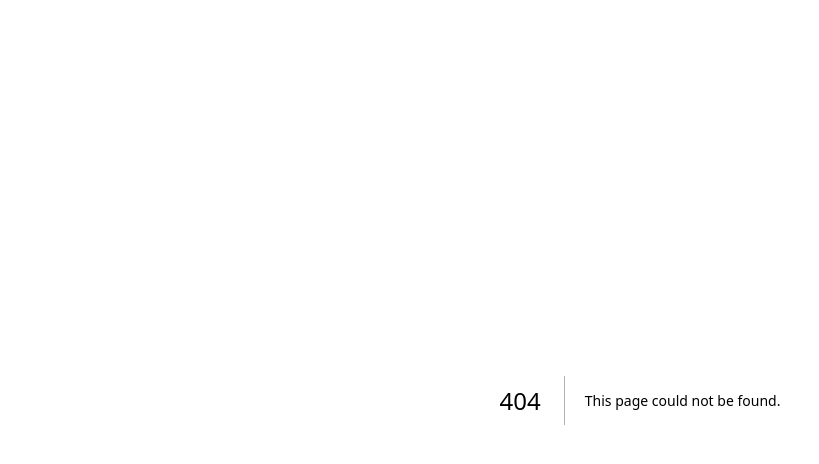
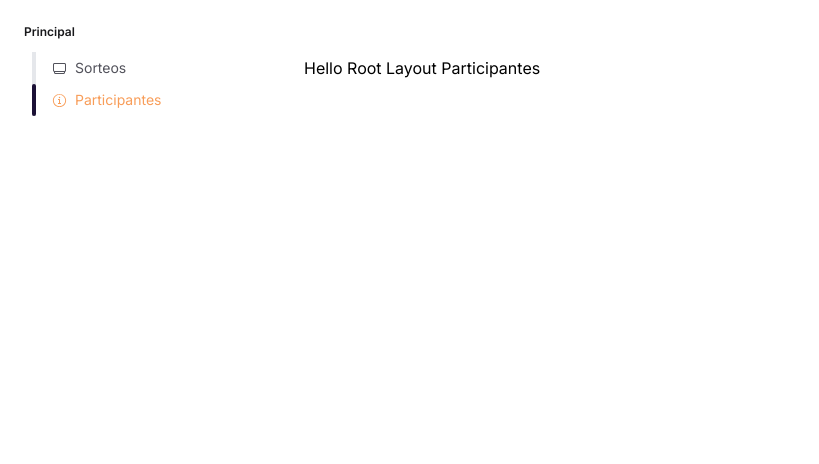
Before and after one commit to luisvidev/devtalles-competition-app, a Next.js app: page /backoffice/participants in a window 1280 px wide. Before the commit this address had no page. Shown: the top 464 px of the page, without its empty margins (0-819 px from the left). Built offline with nearby package versions, Linux system fonts and the light colour scheme; no server answers; sample sign-in values are in the browser's storage.

Commit message:
fix route /participants

```diff
--- /dev/null
+++ b/src/app/backoffice/participants/page.tsx
@@ -0,0 +1,11 @@
+export default function ParticipantsPage({
+  children,
+}: {
+  children: React.ReactNode;
+}) {
+  return (
+    <div>
+      <h1>Hello Root Layout Participantes</h1>
+    </div>
+  );
+}
--- a/src/routes/routes.admin.ts
+++ b/src/routes/routes.admin.ts
@@ -16,7 +16,7 @@ const routesAdmin: Route[] = [
     name: "Sorteos",
   },
   {
-    path: `${adminPrefix}/Participantes`,
+    path: `${adminPrefix}/participants`,
     icon: InfoCircledIcon,
     name: "Participantes",
   },
```
